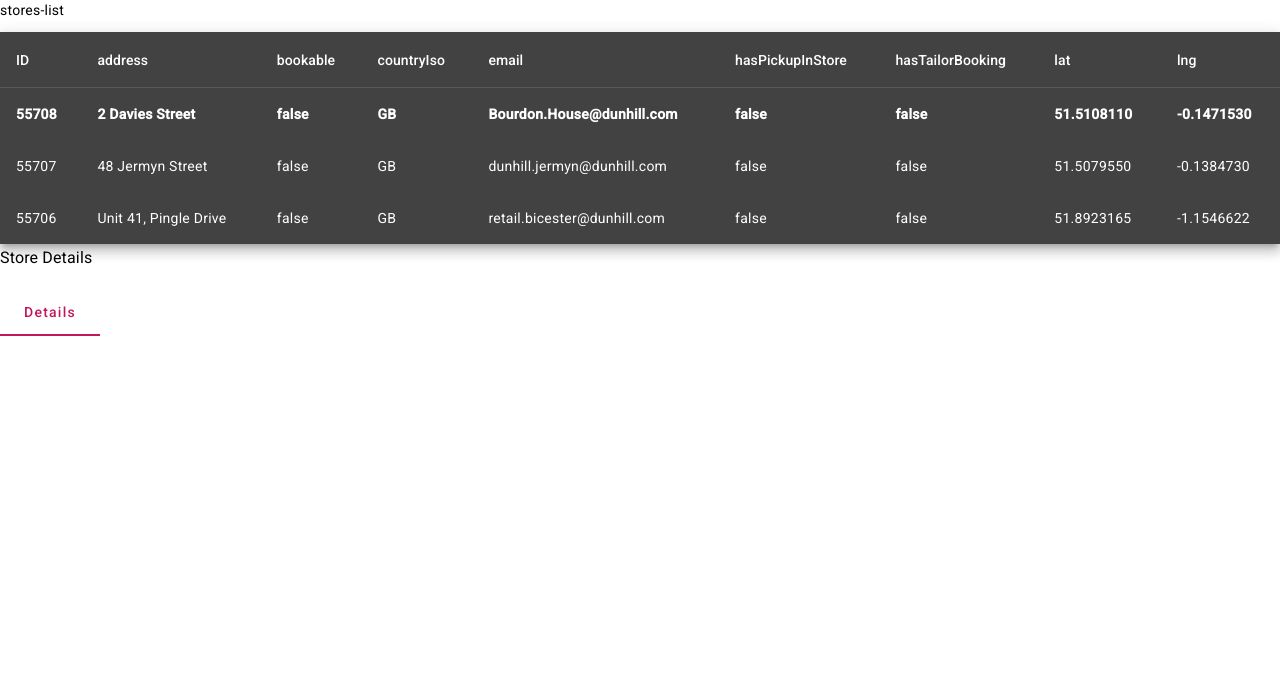
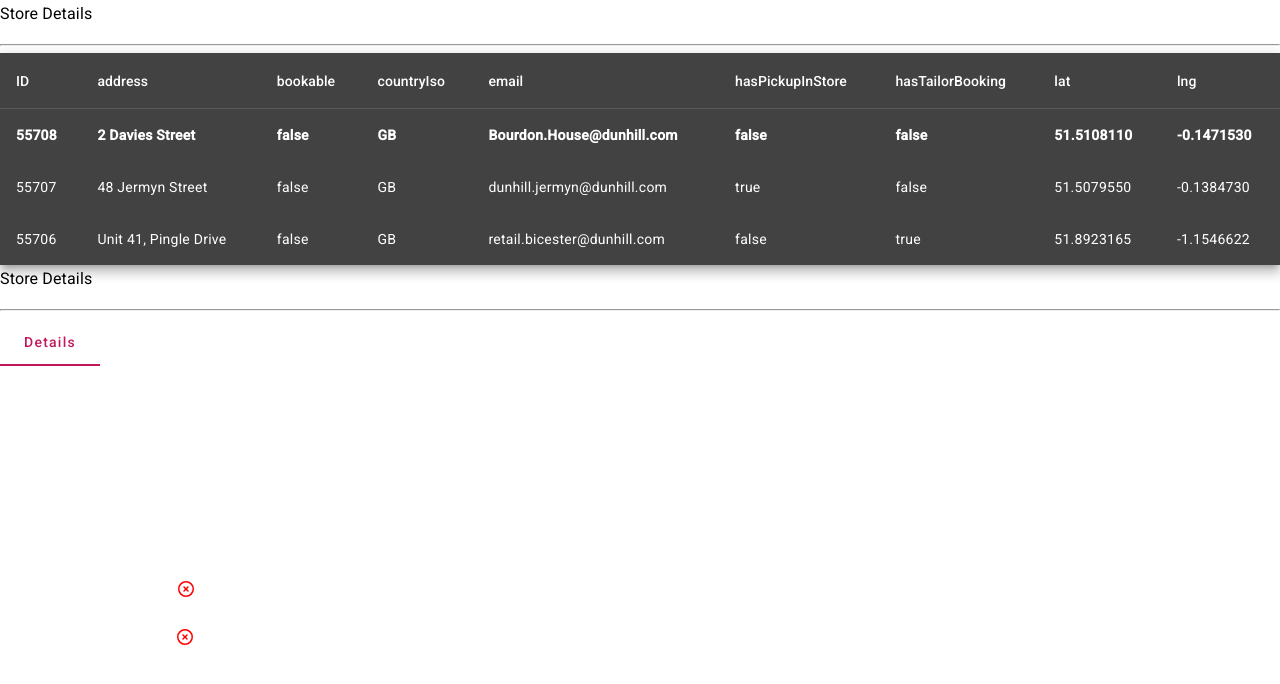
Before and after one commit to alecrox494/StoreLocator, an Angular app in the folder store-locator/: page / in a window 1280 px wide. Both pictures are taken after a click on the element "55708". Shown: the top 684 px of the page. Built offline with nearby package versions, Linux system fonts and the light colour scheme.

Commit message:
add icons and some style

```diff
--- a/store-locator/package.json
+++ b/store-locator/package.json
@@ -20,6 +20,11 @@
     "@angular/platform-browser": "^16.2.0",
     "@angular/platform-browser-dynamic": "^16.2.0",
     "@angular/router": "^16.2.0",
+    "@fortawesome/angular-fontawesome": "~0.13.0",
+    "@fortawesome/fontawesome-svg-core": "^6.4.0",
+    "@fortawesome/free-brands-svg-icons": "^6.4.0",
+    "@fortawesome/free-regular-svg-icons": "^6.4.0",
+    "@fortawesome/free-solid-svg-icons": "^6.4.0",
     "rxjs": "~7.8.0",
     "tslib": "^2.3.0",
     "zone.js": "~0.13.0"
--- a/store-locator/src/app/app.module.ts
+++ b/store-locator/src/app/app.module.ts
@@ -10,6 +10,7 @@
 import {MatTableModule} from '@angular/material/table';
 import {MatTabsModule} from '@angular/material/tabs';
 import {MatListModule} from '@angular/material/list';
+import { FontAwesomeModule } from '@fortawesome/angular-fontawesome';
 
 @NgModule({
   declarations: [
@@ -23,8 +24,8 @@
     AppRoutingModule,
     MatTableModule,
     MatTabsModule,
-    MatListModule
-
+    MatListModule,
+    FontAwesomeModule
   ],
   providers: [],
   bootstrap: [AppComponent]
--- a/store-locator/src/app/components/store-details/store-details.component.html
+++ b/store-locator/src/app/components/store-details/store-details.component.html
@@ -1,19 +1,28 @@
 <h3>Store Details</h3>
-
-
-
+<hr>
 <mat-tab-group mat-stretch-tabs="false" mat-align-tabs="start">
   <mat-tab label="Details">
 
     <mat-list>
-      <mat-list-item><span class="attrTitle">address -</span> {{store.address}}</mat-list-item>
-      <mat-list-item><span class="attrTitle">bookable -</span> {{store.bookable}}</mat-list-item>
-      <mat-list-item><span class="attrTitle">countryIso -</span> {{store.countryIso}}</mat-list-item>
-      <mat-list-item><span class="attrTitle">email -</span> {{store.email}}</mat-list-item>
-      <mat-list-item><span class="attrTitle">hasPickupInStore -</span> {{store.hasPickupInStore}}</mat-list-item>
-      <mat-list-item><span class="attrTitle">hasTailorBooking -</span> {{store.hasTailorBooking}}</mat-list-item>
-      <mat-list-item><span class="attrTitle">Coords -</span> lat:{{store.lat}} lng:{{store.lng}}</mat-list-item>
+      <mat-list-item><span class="attrTitle">address -</span>{{store.address}}</mat-list-item>
+      <mat-list-item><span class="attrTitle">bookable -</span>{{store.bookable}}</mat-list-item>
+      <mat-list-item><span class="attrTitle">countryIso -</span>{{store.countryIso}}</mat-list-item>
+      <mat-list-item><span class="attrTitle">email -</span>{{store.email}}</mat-list-item>
+      <mat-list-item><span class="attrTitle">hasPickupInStore -</span>
+        <span *ngIf="store.hasPickupInStore; then isTrue else isFalse"></span>
+      </mat-list-item>
+      <mat-list-item><span class="attrTitle">hasTailorBooking -</span>
+        <span *ngIf="store.hasTailorBooking; then isTrue else isFalse"></span>
+      </mat-list-item>
+      <mat-list-item>
+        <span class="attrTitle">Coords -</span>
+        <span class="attrSubTitle">lat</span>{{store.lat}}
+        <span class="attrSubTitle">lat</span>{{store.lng}}
+      </mat-list-item>
     </mat-list>
+
+        <ng-template #isTrue><fa-icon class="green" [icon]="faCircleCheck"></fa-icon></ng-template>
+        <ng-template #isFalse><fa-icon class="red" [icon]="faCircleXmark"></fa-icon></ng-template>
 
   </mat-tab>
   <mat-tab label="Map">The MAPS</mat-tab>
--- a/store-locator/src/app/components/store-details/store-details.component.scss
+++ b/store-locator/src/app/components/store-details/store-details.component.scss
@@ -4,5 +4,11 @@
 
 .attrTitle {
   font-weight: bold;
-  margin-bottom: 8px;
+  margin: 0 5px 5px;
 }
+
+.attrSubTitle {
+  text-transform: uppercase;
+  text-decoration: underline;
+  margin-right: 5px;
+}
--- a/store-locator/src/app/components/store-details/store-details.component.ts
+++ b/store-locator/src/app/components/store-details/store-details.component.ts
@@ -2,6 +2,7 @@
 import { Component, Input, OnInit } from '@angular/core';
 import { Store } from 'src/app/interfaces/store.interface';
 import { StoresDataService } from 'src/app/services/stores-data.service';
+import { faCircleCheck, faCircleXmark } from '@fortawesome/free-regular-svg-icons';
 
 @Component({
   selector: 'app-store-details',
@@ -11,6 +12,9 @@
 export class StoreDetailsComponent implements OnInit {
   @Input() storeIDs!: Observable<number>;
   store: Store = {} as Store;
+  // Font Awesome icons
+  faCircleCheck = faCircleCheck;
+  faCircleXmark = faCircleXmark;
 
   constructor(private storeService: StoresDataService) { }
 
--- a/store-locator/src/app/components/stores-list/stores-list.component.html
+++ b/store-locator/src/app/components/stores-list/stores-list.component.html
@@ -1,4 +1,5 @@
-<p>stores-list</p>
+<h3>Store Details</h3>
+<hr>
 
 <table mat-table [dataSource]="storeList" class="mat-elevation-z8 store-table">
   <ng-container matColumnDef="ID">
--- a/store-locator/src/app/services/stores-data.service.ts
+++ b/store-locator/src/app/services/stores-data.service.ts
@@ -24,7 +24,7 @@
       bookable: false,
       countryIso: "GB",
       email: "dunhill.jermyn@dunhill.com",
-      hasPickupInStore: false,
+      hasPickupInStore: true,
       hasTailorBooking: false,
       lat: "51.5079550",
       lng: "-0.1384730"
@@ -36,7 +36,7 @@
       countryIso: "GB",
       email: "retail.bicester@dunhill.com",
       hasPickupInStore: false,
-      hasTailorBooking: false,
+      hasTailorBooking: true,
       lat: "51.8923165",
       lng: "-1.1546622"
     }
--- a/store-locator/src/styles.scss
+++ b/store-locator/src/styles.scss
@@ -2,3 +2,14 @@
 
 html, body { height: 100%; }
 body { margin: 0; font-family: Roboto, "Helvetica Neue", sans-serif; }
+
+.red {
+  color: red;
+}
+.green {
+  color: green;
+}
+
+fa-icon {
+  margin: 0 8px;
+}
```
Also changed, not shown: 1 other file (tests, documents, lock files or other folders).
